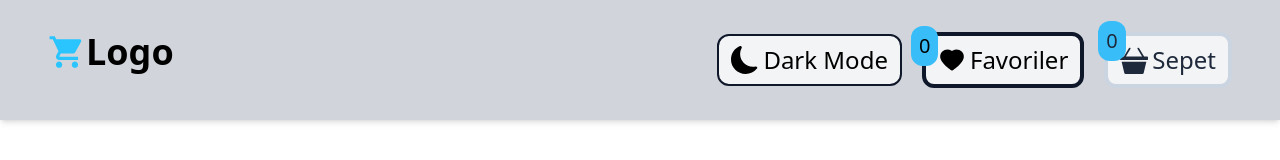
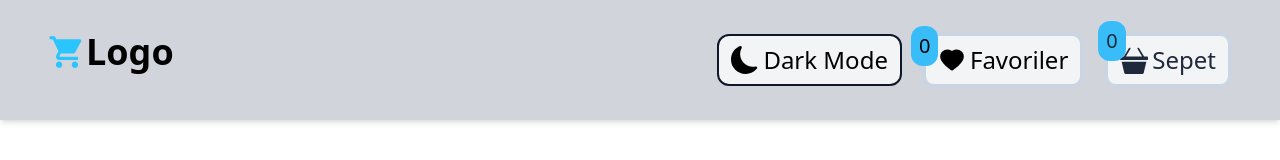
Before and after one commit to anilcosarss/React-E-Commerce, a React (Create React App) app: page / in a window 1280 px wide. Shown: the top 160 px of the page. Built offline with nearby package versions, Linux system fonts and the light colour scheme; no server answers.

Commit message:
navbar active section

```diff
--- a/src/components/Header.js
+++ b/src/components/Header.js
@@ -32,7 +32,7 @@ const Header = () => {
                 <div className='cursor-pointer flex justify-center items-center gap-5 text-2xl'>
                     <button onClick={themeToggle} className='flex items-center border-2 border-slate-900  rounded-xl bg-gray-100 gap-1 py-2 px-3'>{theme === "light" ? <BsFillMoonFill size={28} /> : <MdSunny size={28} />}<span className='font-medium hidden md:block'>{theme === "dark" ? "Light Mode" : "Dark Mode"}</span></button>
                     <Link to="/favorites">
-                        <div className={`flex items-center relative border-4 border-slate-900 rounded-xl bg-gray-100 gap-1 transition-all py-2 px-3 ${location.pathname === '/favorites' ? 'border-sky-400' : 'border-slate-300'}`}>
+                        <div className={`flex items-center relative border-4 rounded-xl bg-gray-100 gap-1 transition-all py-2 px-3 ${location.pathname === '/favorites' ? 'border-sky-400' : 'border-slate-300'}`}>
                             <AiFillHeart size={28} />
                             <span className='absolute text-[20px] py-1 px-2 font-medium bg-sky-400 rounded-xl top-[-10px] left-[-15px]'>{favorites.length}</span>
                             <span className='font-medium hidden md:block'>Favoriler</span>
```
